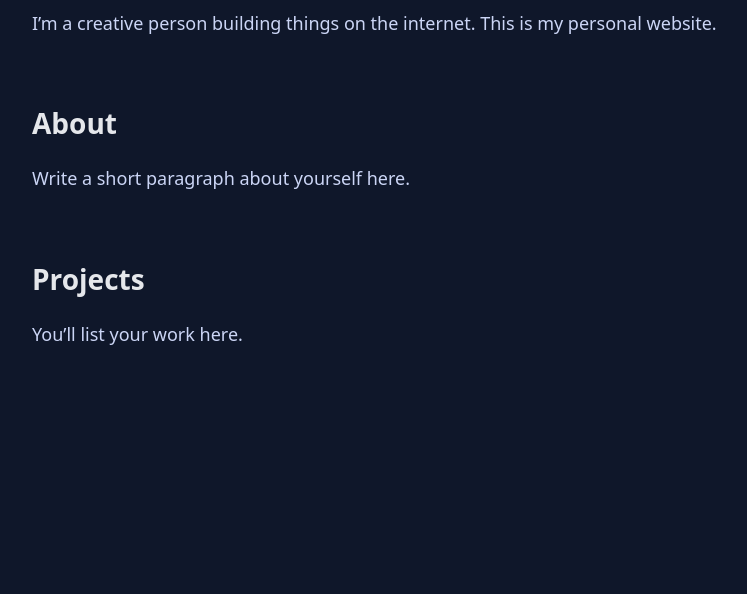
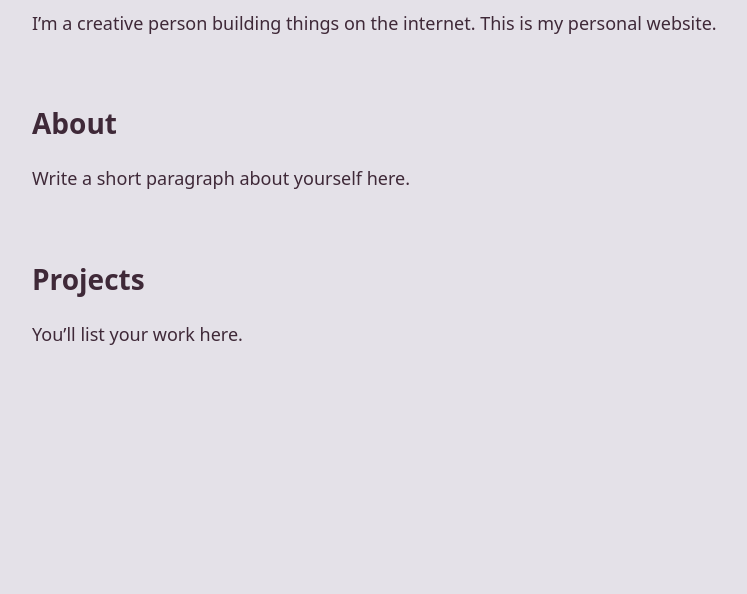
Before and after one commit to vawinkler/vawinkler.github.io, a plain HTML site: page index.html in a window 1280 px wide. Shown: the part 206-800 px from the top of the page, without its empty margins (158-905 px from the left). Drawn offline with Linux system fonts and the light colour scheme.

Commit message:
Update index.html

```diff
--- a/index.html
+++ b/index.html
@@ -9,8 +9,8 @@
     body {
       margin: 0;
       font-family: system-ui, -apple-system, BlinkMacSystemFont, sans-serif;
-      background-color: #0f172a;
-      color: #e5e7eb;
+      background-color: #E4E1E8;
+      color: #3F2938;
       line-height: 1.6;
     }
 
@@ -33,7 +33,7 @@
 
     p {
       font-size: 18px;
-      color: #cbd5f5;
+      color: #3F2938;
     }
   </style>
 </head>
```
